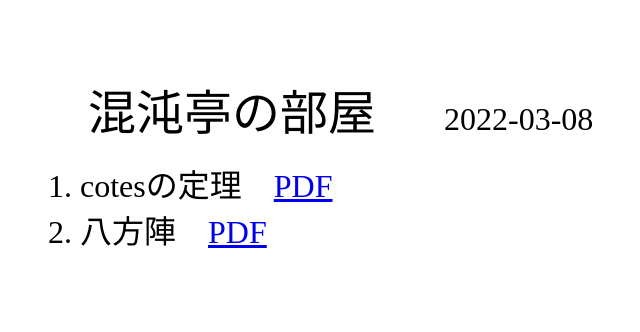
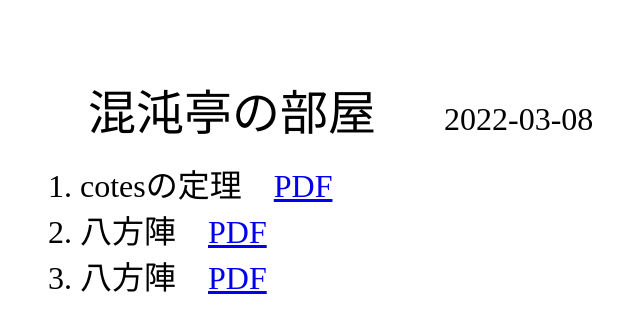
Before and after one commit to contontei21/math2, a plain HTML site: page index.html in a window 1280 px wide. Shown: the whole page, without its empty margins (18-658 px from the left). Drawn offline with Linux system fonts and the light colour scheme.

Commit message:
index220309

```diff
--- a/index.html
+++ b/index.html
@@ -24,7 +24,8 @@
   </li>
   <li>八方陣&emsp;<a href="offline/８方陣.pdf">PDF</a>
   </li>
-
+  <li>八方陣&emsp;<a href="offline/８方陣.pdf">PDF</a>
+  </li>
   </font></ol><BR>
 </div>
 </body>
```
Also changed, not shown: token.txt.
